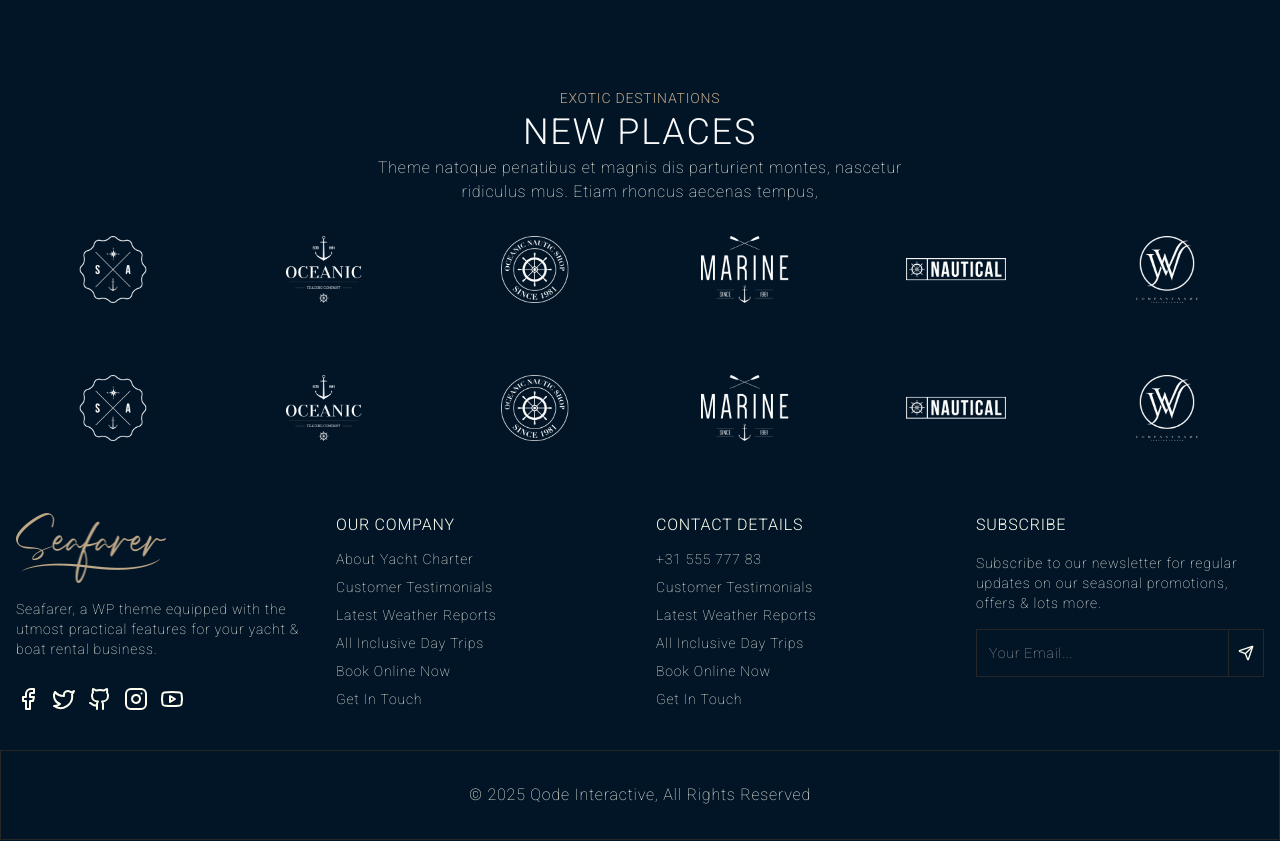
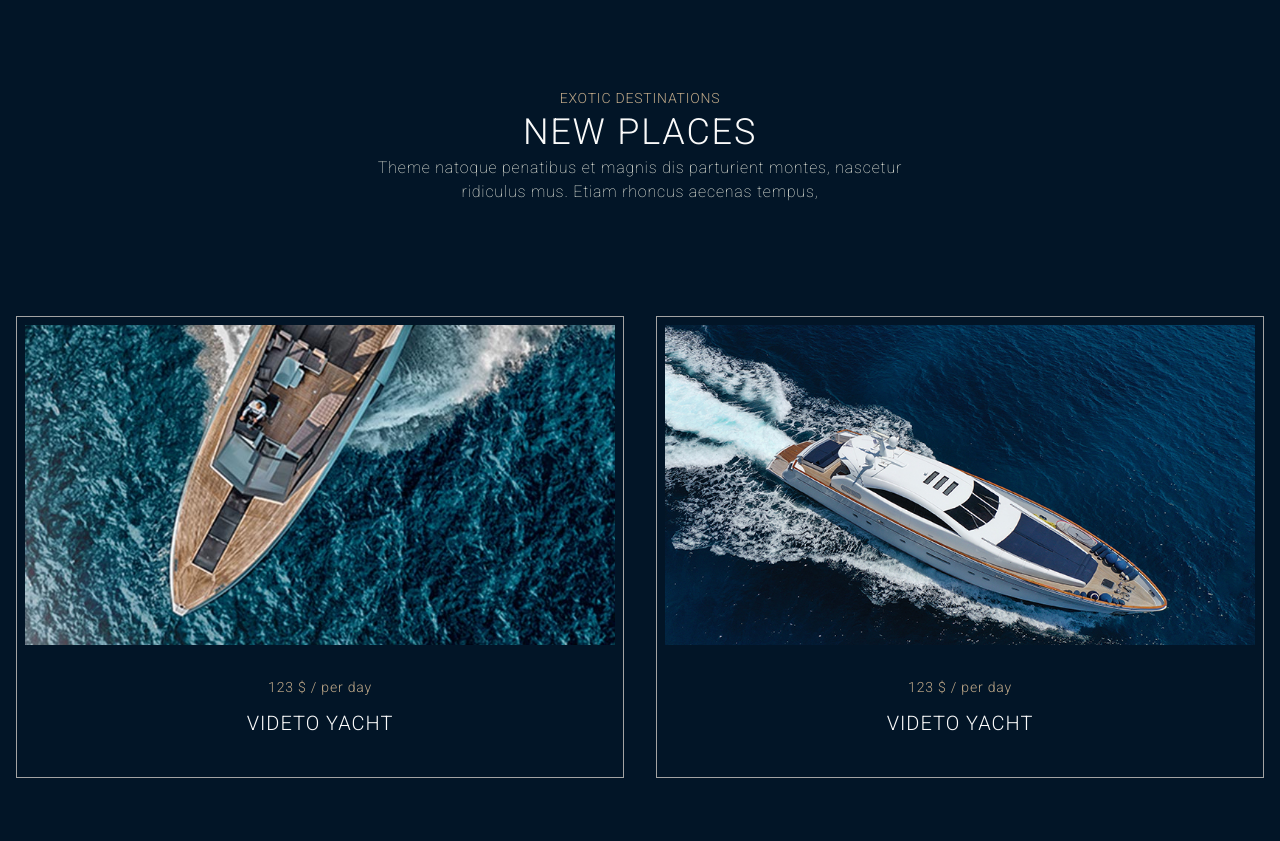
Before and after one commit to mrvin100/seafarer, a Next.js app: page / in a window 1280 px wide. Shown: the top 841 px of the page. Built offline with nearby package versions, Linux system fonts and the light colour scheme.

Commit message:
add: gallery component

```diff
--- a/components/home/gallery.tsx
+++ b/components/home/gallery.tsx
@@ -1,38 +1,39 @@
 import Image from "next/image";
-import { AppContainer } from "../global";
+import { AppContainer, Spacer } from "../global";
 import { FC } from "react";
 import { HeadingBox } from "./heading-box";
 interface Gallery {
   title?: string;
+  subTitle?: string;
   image?: string;
 }
-const gallery: Gallery[] = [
-  { image: "/images/brand_img1.png" },
-  { image: "/images/brand_img2.png" },
-  { image: "/images/brand_img3.png" },
-  { image: "/images/brand_img4.png" },
-  { image: "/images/brand_img5.png" },
-  { image: "/images/brand_img6.png" },
+const list: Gallery[] = [
+  { image: "/images/list-img-2.jpg" },
+  { image: "/images/list-img-3.jpg" },
 ];
 export const Gallery: FC = () => {
   return (
     <div>
       <AppContainer className="">
         <HeadingBox />
-        <div className="grid justify-center items-center grid-cols-2 md:grid-cols-3 lg:grid-cols-6 gap-4 ">
-          {gallery &&
-            gallery.length > 0 &&
-            gallery.map((brand) => (
-              <Image
-                key={brand.image}
-                src={brand.image ?? "/logo-light.png"}
-                height={100}
-                width={100}
-                alt="Brand image"
-                className="mx-auto"
-              />
+        <Spacer small />
+        <div className="grid justify-center sm:grid-cols-2 gap-4 md:gap-8 ">
+          {list &&
+            list.length > 0 &&
+            list.map((box) => (
+              <div key={box.title} className="p-2 border-muted-foreground border">
+                <Image
+                  src={box.image ?? "/logo-light.png"}
+                  height={800}
+                  width={800}
+                  alt="Brand image"
+                  className="mx-auto h-80 w-full object-cover"
+                />
+                <HeadingBox withDescription={false} subTitle="123 $ / per day" title="videto yacht" subTitleStyle="normal-case" titleStyle="text-xl" />
+              </div>
             ))}
         </div>
+        <Spacer tooSmall />
       </AppContainer>
     </div>
   );
--- a/components/home/heading-box.tsx
+++ b/components/home/heading-box.tsx
@@ -5,15 +5,18 @@ interface HeadingBoxProps {
   subTitle?: string;
   description?: string
   className?: string
+  withDescription?:boolean
+  subTitleStyle?:string
+  titleStyle?:string
 }
-export const HeadingBox: FC<HeadingBoxProps> = ({ title, subTitle, description, className }) => {
+export const HeadingBox: FC<HeadingBoxProps> = ({ title, subTitle, description, className, withDescription = true, subTitleStyle, titleStyle }) => {
   return (
     <div className={cn("text-center space-y-3 my-8", className)}>
-      <h4 className="text-sm text-primary font-light uppercase">{subTitle ?? "EXOTIC DESTINATIONS"}</h4>
-      <h2 className="text-4xl uppercase -tracking-tighter leading-6 --font-cormorant text-card-foreground font-light">{title ?? "New places"}</h2>
-      <p className="my-2 max-w-xl mx-auto">
+      <h4 className={cn("text-sm text-primary font-light uppercase", subTitleStyle)}>{subTitle ?? "EXOTIC DESTINATIONS"}</h4>
+      <h2 className={cn("text-4xl uppercase -tracking-tighter leading-6 --font-cormorant text-card-foreground font-light", titleStyle)}>{title ?? "New places"}</h2>
+      {withDescription && <p className="my-2 max-w-xl mx-auto">
         {description ?? "Theme natoque penatibus et magnis dis parturient montes, nascetur ridiculus mus. Etiam rhoncus aecenas tempus,"}
-      </p>
+      </p>}
     </div>
   );
 };
```
Also changed, not shown: public/images/list-img-2.jpg (added), public/images/list-img-3.jpg (added).
